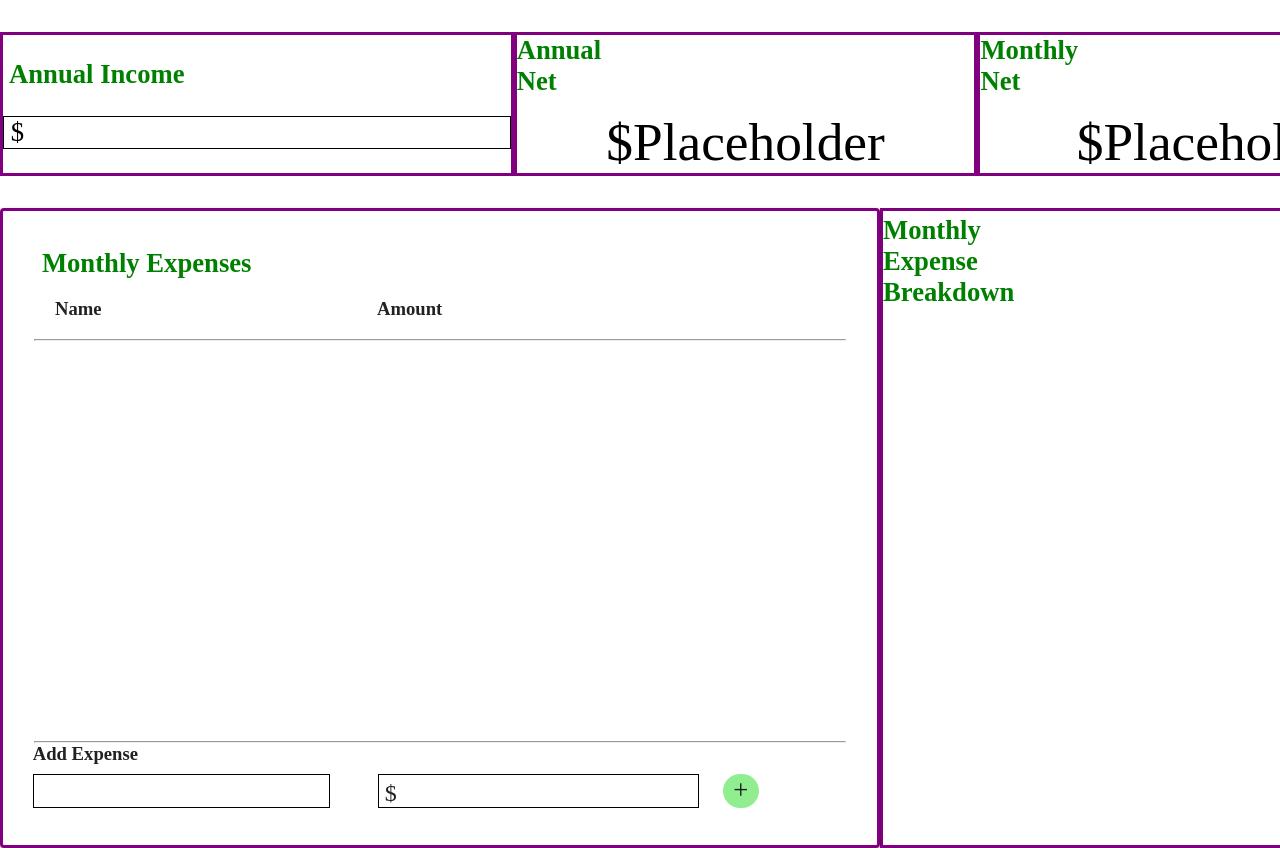
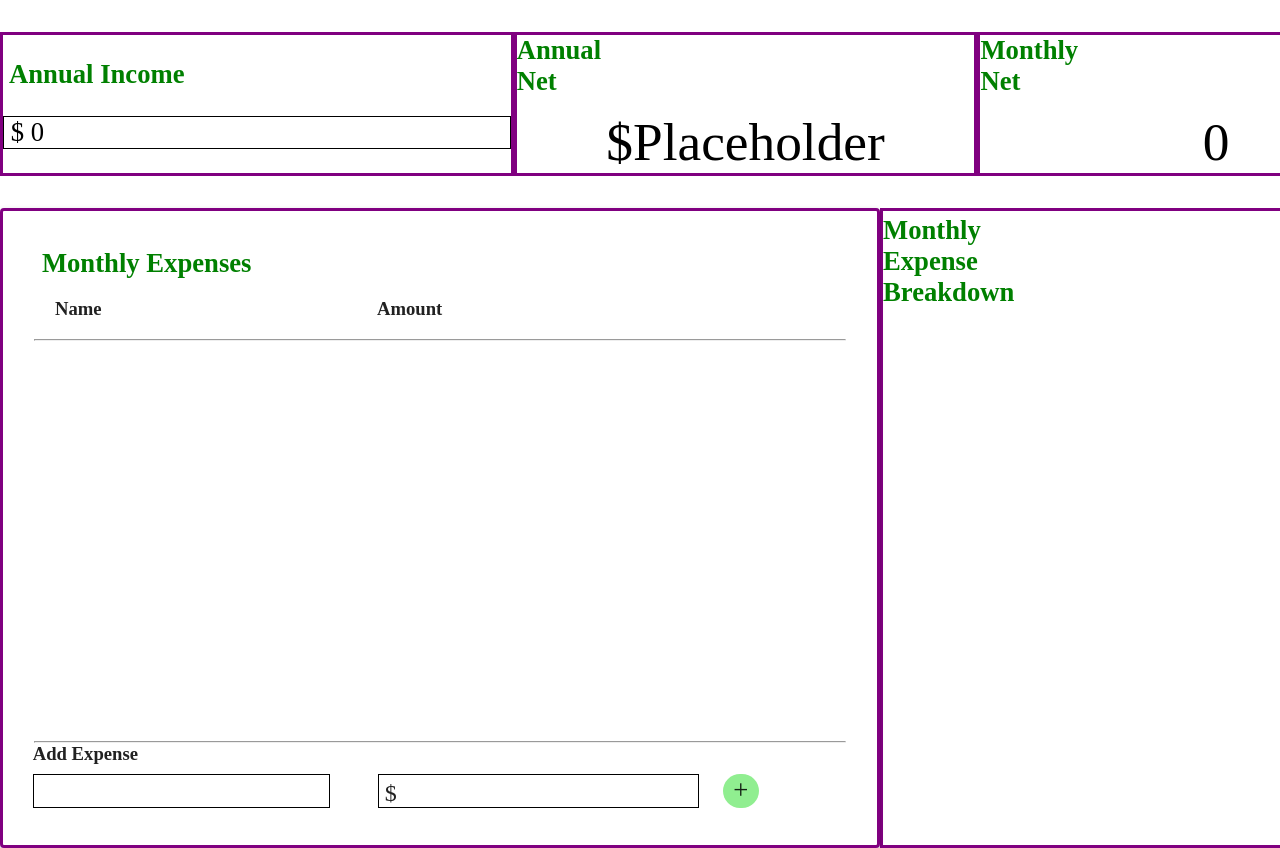
Before and after one commit to BShoop33/MonthlyBudget-Vue, a Vue app: page / in a window 1280 px wide. Shown: the top 848 px of the page. Built offline with nearby package versions, Linux system fonts and the light colour scheme.

Commit message:
adding monthly net completed

```diff
--- a/src/App.vue
+++ b/src/App.vue
@@ -1,9 +1,9 @@
 <template>
   <div>
     <div class="topRow">
-      <AnnualIncome />
+      <AnnualIncome @annualExpenseSubmitted="showIncome" />
       <AnnualNet />
-      <MonthlyNet />
+      <MonthlyNet :monthlyNet="monthlyNet" />
     </div>
     <div class="bottomRow">
       <MonthlyExpenses
@@ -34,17 +34,18 @@ export default {
   data() {
     return {
       inputs: [],
+      monthlyNet: 0,
+      annualIncome: 0,
     };
   },
   mounted() {
-    const existingInputs = JSON.parse(localStorage.getItem("expenseEntry"));
+    const existingInputs = JSON.parse(localStorage.getItem("monthlyExpenses"));
     this.inputs = existingInputs || [];
   },
   methods: {
     submitNewExpense(newEntry) {
       this.inputs.push(newEntry);
-      console.log(this.inputs);
-      localStorage.setItem("expenseEntry", JSON.stringify(this.inputs));
+      localStorage.setItem("monthlyExpenses", JSON.stringify(this.inputs));
     },
     handleExpenseRemoved(expenseToRemove) {
       this.inputs = this.inputs.filter((e) => {
@@ -52,6 +53,30 @@ export default {
       });
       localStorage.setItem("monthlyExpenses", JSON.stringify(this.inputs));
     },
+    showIncome() {
+      this.annualIncome = JSON.parse(localStorage.getItem("annualIncome"));
+      this.monthlyNet = this.annualIncome - this.totalMonthlyExpenses;
+      // this.form.annualIncome - this.totalMonthlyExpenses;
+    },
+  },
+  computed: {
+    //   monthlyIncome() {
+    //     return this.annualIncome / 12;
+    //   },
+    totalMonthlyExpenses() {
+      return this.inputs.reduce((total, month) => {
+        return total + month.amount;
+      }, 0);
+    },
+    //   annualExpenses() {
+    //     return this.totalMonthlyExpenses * 12;
+    //   },
+    //   monthlyNet() {
+    //     return (this.monthlyIncome - this.totalMonthlyExpenses).toFixed(2);
+    //   },
+    //   annualNet() {
+    //     return +(this.annualIncome - this.annualExpenses).toFixed(2);
+    //   },
   },
 };
 </script>
--- a/src/components/AnnualIncome.vue
+++ b/src/components/AnnualIncome.vue
@@ -21,13 +21,14 @@ export default {
   data() {
     return {
       form: {
-        annualIncome: "",
+        annualIncome: 0,
       },
     };
   },
   methods: {
     handleSubmit() {
       localStorage.setItem("annualIncome", this.form.annualIncome);
+      this.$emit("annualExpenseSubmitted", this.form.annualIncome);
     },
   },
 };
--- a/src/components/MonthlyNet.vue
+++ b/src/components/MonthlyNet.vue
@@ -1,12 +1,20 @@
 <template>
   <div class="monthlyNetContainer">
     <div class="monthlyNetLabel">Monthly Net</div>
-    <div class="monthlyNetAmount">$Placeholder</div>
+    <div class="monthlyNetAmount">{{ monthlyNet }}</div>
   </div>
 </template>
 
 <script>
-export default {};
+export default {
+  props: ["monthlyNet"],
+  // methods: {
+  // showIncome() {
+  //   const annualIncome = JSON.parse(localStorage.getItem("annualIncome"));
+  //   this.income = annualIncome || [];
+  // },
+  // },
+};
 </script>
 
 <style>
@@ -14,7 +22,6 @@ export default {};
   width: 35em;
   height: 9em;
   background-color: white;
-  /* margin-left: 4em; */
   display: flex;
   justify-content: center;
   align-items: center;
```
